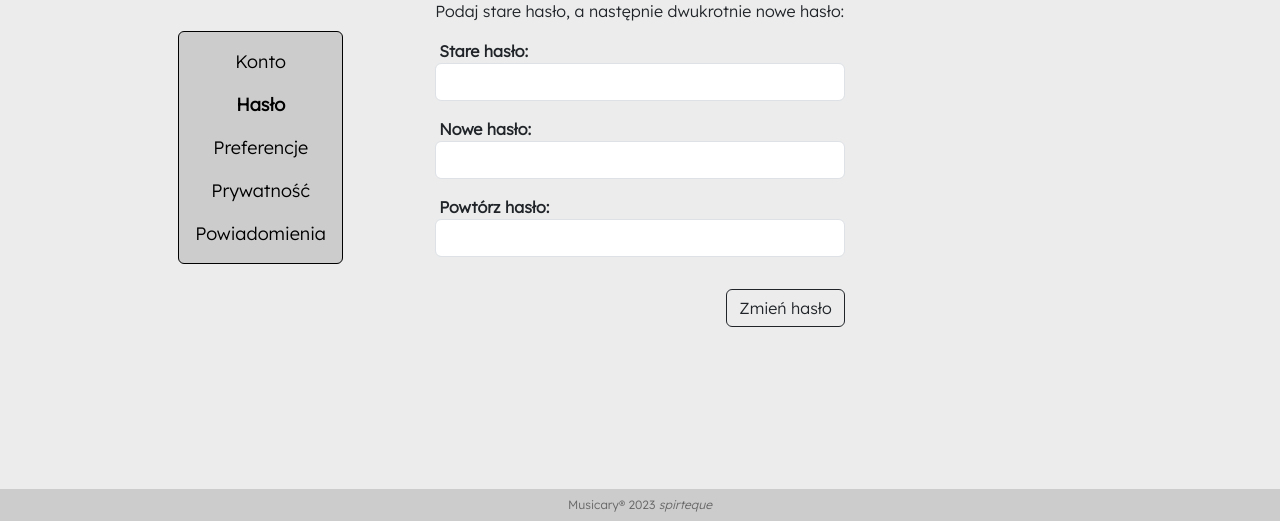
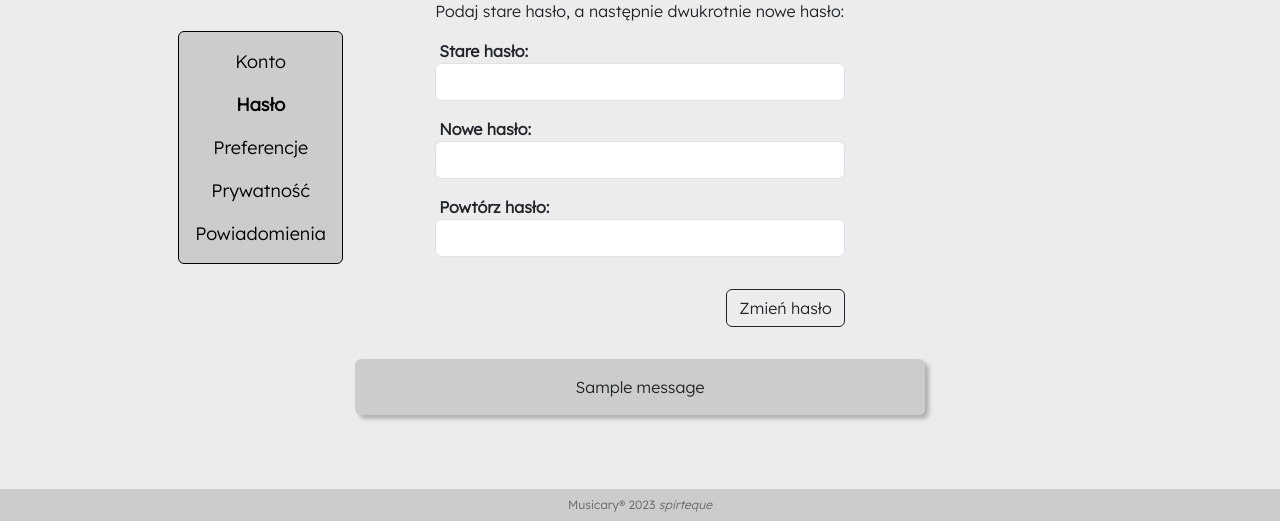
Before and after one commit to spirteque/musicary, a Django app: page /account/edit/password_change/ in a window 1280 px wide. Shown: the part 279-800 px from the top of the page. Run offline with Django 4.2, Linux system fonts and the light colour scheme; a user stored in the database is signed in; tables that the repository leaves empty hold one stand-in row (values such as "Sample post"); one stand-in notice (Sample message) is shown; some libraries are stand-ins or nearby versions; some web fonts are replaced.

Commit message:
feat: success and error messages for password change

```diff
--- a/account/templates/account/edit.html
+++ b/account/templates/account/edit.html
@@ -78,7 +78,7 @@
     <div class="row d-flex align-items-center justify-content-center">
         {% if messages %}
             {% for message in messages %}
-                <div class="d-flex w-75 justify-content-center align-items-center my-3" role="alert">
+                <div class="d-flex w-50 justify-content-center align-items-center py-3 mb-5 mt-3 rounded bg-secondary-color main-shadow-box" role="alert">
                     {{ message|safe }}
                 </div>
             {% endfor %}
--- a/account/templates/registration/password_change_form.html
+++ b/account/templates/registration/password_change_form.html
@@ -59,11 +59,17 @@
                         Zmień hasło
                     </button>
                 </div>
-
             </form>
         </div>
-
     </div>
 
-
+    <div class="row d-flex align-items-center justify-content-center">
+        {% if messages %}
+            {% for message in messages %}
+                <div class="d-flex w-50 justify-content-center align-items-center py-3 mb-5 mt-3 rounded bg-secondary-color main-shadow-box" role="alert">
+                    {{ message|safe }}
+                </div>
+            {% endfor %}
+        {% endif %}
+    </div>
 {% endblock content %}
--- a/account/urls.py
+++ b/account/urls.py
@@ -13,9 +13,7 @@ urlpatterns = [
     path('register/', views.register, name='register'),
     path('activate/<uidb64>/<token>/', views.activate, name='activate'),
 
-    path('edit/password_change/', auth_views.PasswordChangeView.as_view(form_class=UserPasswordChangeForm), name='password_change'),
-    path('password_change/done/', auth_views.PasswordChangeDoneView.as_view(), name='password_change_done'),
-
+    path('edit/password_change/', views.UserPasswordChangeView.as_view(), name='password_change'),
 
     path('password_reset/', auth_views.PasswordResetView.as_view(form_class=UserPasswordResetForm), name='password_reset'),
     path('password_reset/done/', auth_views.PasswordResetDoneView.as_view(), name='password_reset_done'),
--- a/account/views.py
+++ b/account/views.py
@@ -1,6 +1,9 @@
 from django.shortcuts import render, get_object_or_404
+from django.urls import reverse_lazy
 from django.contrib import messages
+from django.contrib.messages.views import SuccessMessageMixin
 from django.contrib.auth import get_user_model
+from django.contrib.auth.views import PasswordChangeView
 from django.contrib.auth.models import User
 from django.contrib.auth.decorators import login_required
 from django.contrib.sites.shortcuts import get_current_site
@@ -8,7 +11,7 @@ from django.template.loader import render_to_string
 from django.utils.http import urlsafe_base64_encode, urlsafe_base64_decode
 from django.utils.encoding import force_bytes, force_str
 from django.core.mail import EmailMessage
-from .forms import UserRegistrationForm, UserEditForm, ProfileEditForm
+from .forms import UserRegistrationForm, UserEditForm, ProfileEditForm, UserPasswordChangeForm
 from .token import account_activation_token
 from .models import Profile
 
@@ -92,3 +95,9 @@ def edit(request):
         profile_form = ProfileEditForm(instance=request.user.profile)
     return render(request, 'account/edit.html', {'user_form': user_form,
                                                      'profile_form': profile_form})
+
+
+class UserPasswordChangeView(SuccessMessageMixin, PasswordChangeView):
+    form_class = UserPasswordChangeForm
+    success_url = reverse_lazy("password_change")
+    success_message = 'Zmiana hasła zakończyła się sukcesem.'
```
Also changed, not shown: account/templates/registration/password_change_done.html (deleted, +0 -12 lines), db.sqlite3.
